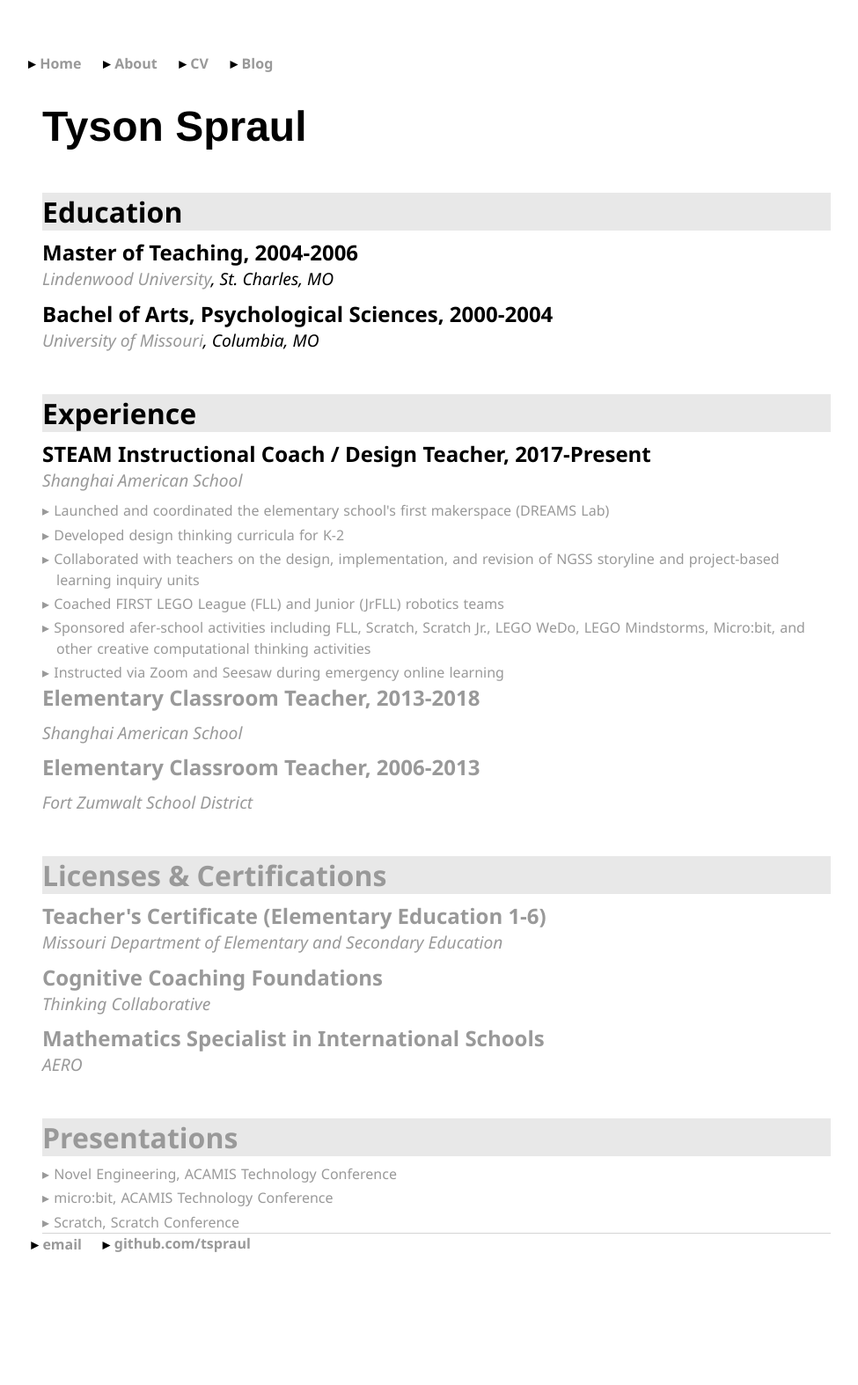
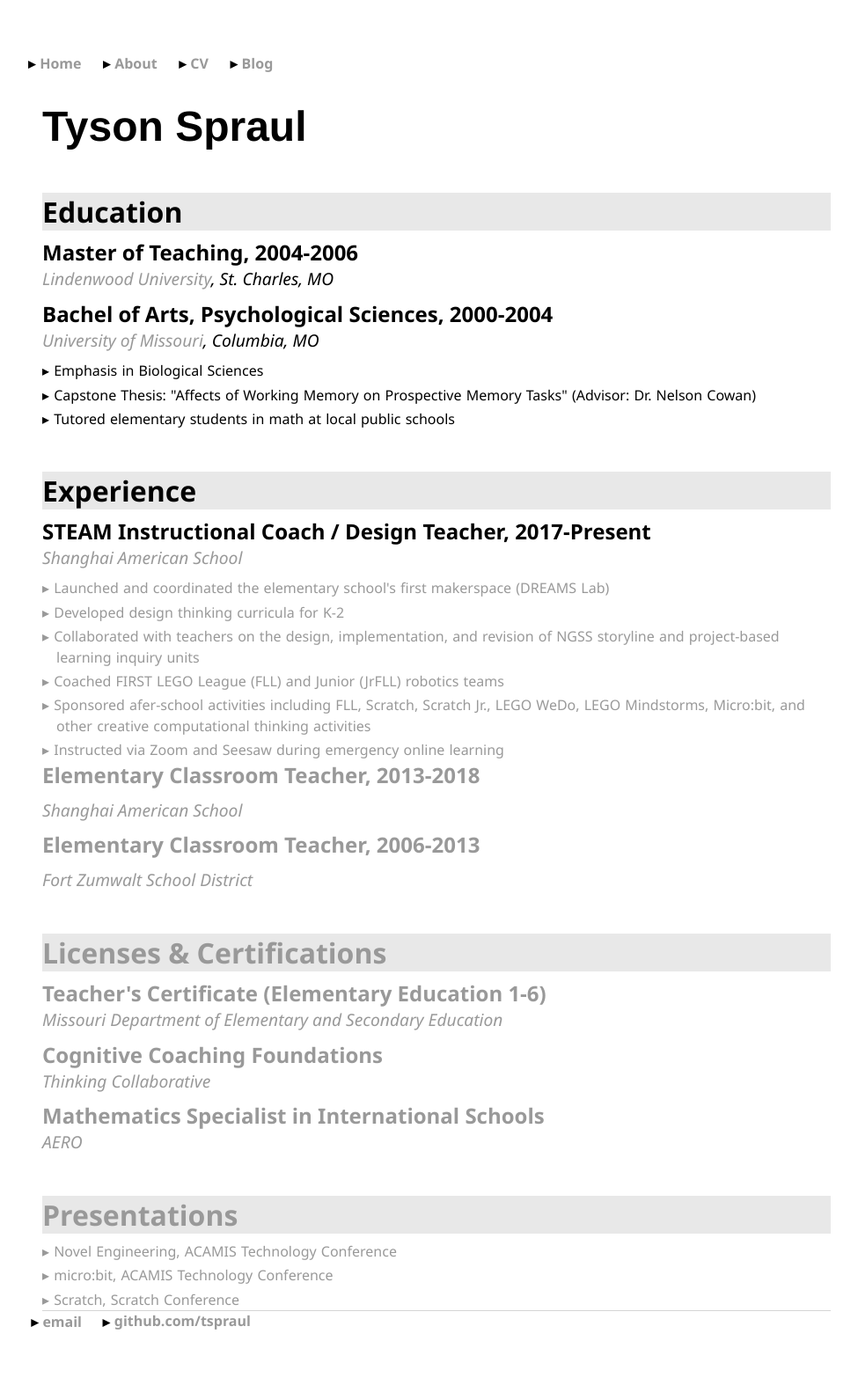
Before and after one commit to tspraul/tspraul, a Jekyll site: the page built from cv/index.html, in a window 1280 px wide. Shown: the whole page at 88% size, without its empty margins (144-1119 px from the left). Built offline with Jekyll 4.4.1, drawn with Linux system fonts in a browser that asks for light colours; before the commit the page ends 1486 px from its top, so only the background shows below that.

Commit message:
Update index.html

```diff
--- a/cv/index.html
+++ b/cv/index.html
@@ -8,6 +8,11 @@ custom_css: cv
 	<h2>Education</h2>
 	<h3>Master of Teaching, 2004-2006	<em><a href="https://www.lindenwood.edu/">Lindenwood University</a>, St. Charles, MO</em></h3>
 	<h3>Bachel of Arts, Psychological Sciences, 2000-2004	<em><a href="https://missouri.edu//">University of Missouri</a>, Columbia, MO</em></h3>
+	<ul>
+		<li>Emphasis in Biological Sciences</li>
+		<li>Capstone Thesis: "Affects of Working Memory on Prospective Memory Tasks" (Advisor: Dr. Nelson Cowan)</li>
+		<li>Tutored elementary students in math at local public schools</li>
+	</ul>
 	<h2>Experience</h2>
 	<h3>STEAM Instructional Coach / Design Teacher, 2017-Present	<em><a href="https://www.saschina.org/"</a>Shanghai American School</em></h3>
 	<ul>
```
